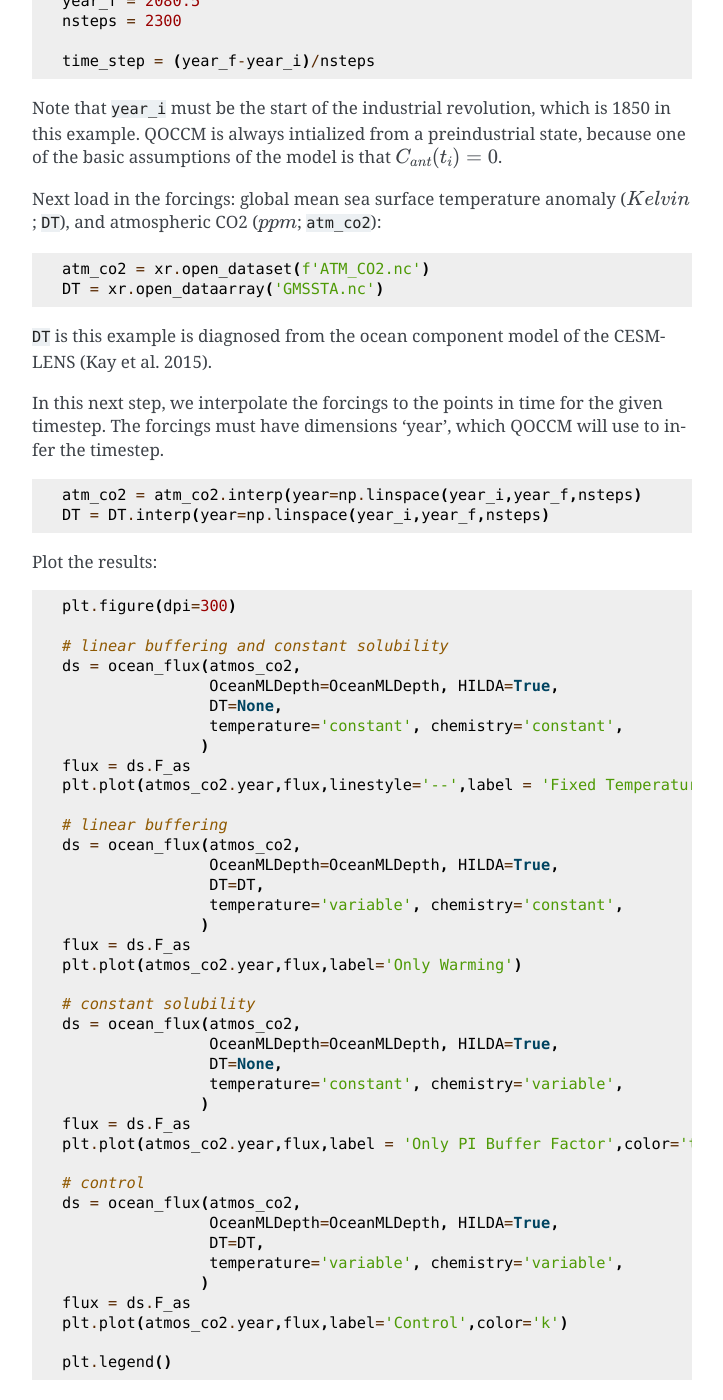
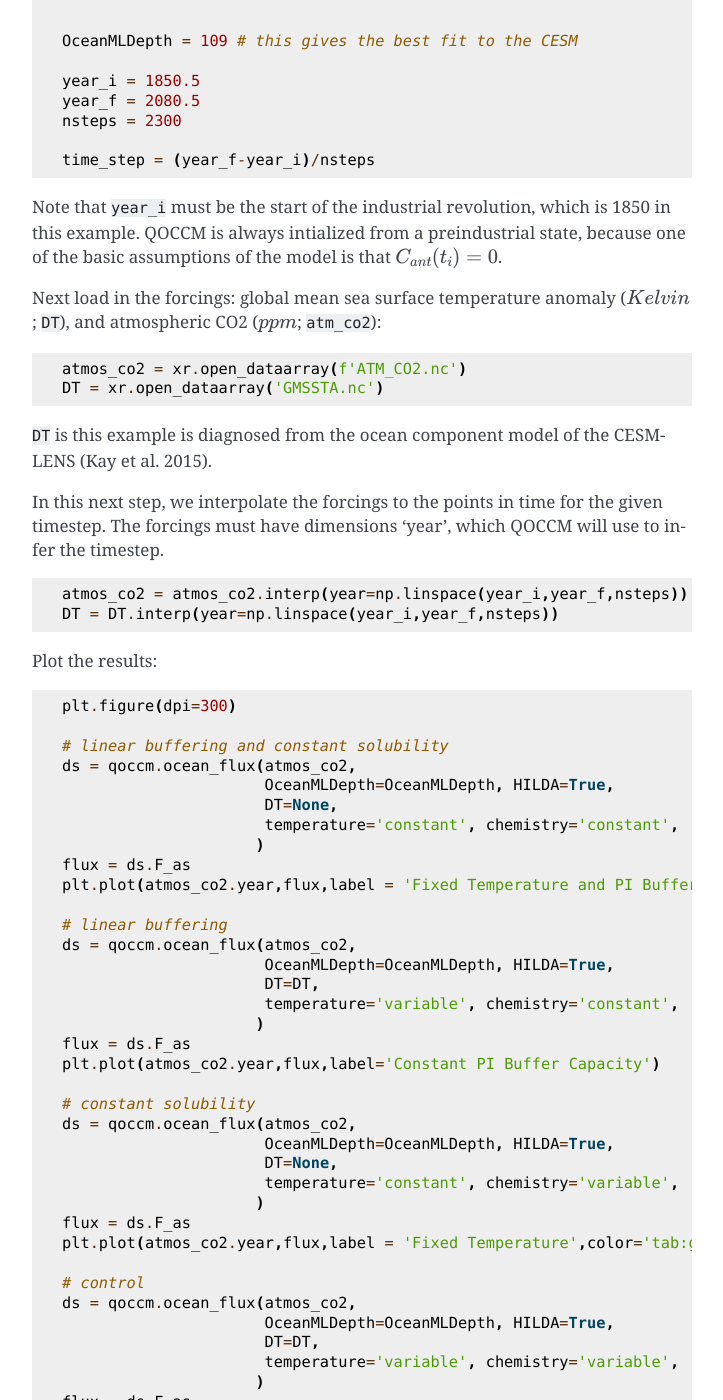
Before and after one commit to sridge/qoccm, a Sphinx documentation site: the page built from docs/source/examples.rst, in a window 1280 px wide and 1400 px high, scrolled down 607 px. Shown: the whole window, without its empty margins (388-1111 px from the left). Built offline with Sphinx 7.4.7, drawn with Linux system fonts in a browser that asks for light colours; some of the changed text lies outside the part shown.

```diff
--- a/docs/source/examples.rst
+++ b/docs/source/examples.rst
@@ -16,6 +16,11 @@
 
 .. code-block:: python
 
+	import qoccm
+	import xarray as xr
+	import numpy as np
+
+
 	OceanMLDepth = 109 # this gives the best fit to the CESM
 
 	year_i = 1850.5
@@ -30,7 +35,7 @@
 
 .. code-block:: python
 
-	atm_co2 = xr.open_dataset(f'ATM_CO2.nc')
+	atmos_co2 = xr.open_dataarray(f'ATM_CO2.nc')
 	DT = xr.open_dataarray('GMSSTA.nc')
 
 :code:`DT` is this example is diagnosed from the ocean component model of the CESM-LENS (Kay et al. 2015).
@@ -39,8 +44,8 @@
 
 .. code-block:: python
 
-	atm_co2 = atm_co2.interp(year=np.linspace(year_i,year_f,nsteps)
-	DT = DT.interp(year=np.linspace(year_i,year_f,nsteps)
+	atmos_co2 = atmos_co2.interp(year=np.linspace(year_i,year_f,nsteps))
+	DT = DT.interp(year=np.linspace(year_i,year_f,nsteps))
 
 Plot the results:
 
@@ -49,41 +54,43 @@
 	plt.figure(dpi=300)
 
 	# linear buffering and constant solubility
-	ds = ocean_flux(atmos_co2,
-	                OceanMLDepth=OceanMLDepth, HILDA=True,
-	                DT=None,
-	                temperature='constant', chemistry='constant',
-	               )
+	ds = qoccm.ocean_flux(atmos_co2,
+	                      OceanMLDepth=OceanMLDepth, HILDA=True,
+	                      DT=None,
+	                      temperature='constant', chemistry='constant',
+	                     )
 	flux = ds.F_as
-	plt.plot(atmos_co2.year,flux,linestyle='--',label = 'Fixed Temperature and PI Buffer Factor')
+	plt.plot(atmos_co2.year,flux,label = 'Fixed Temperature and PI Buffer Factor')
 
 	# linear buffering
-	ds = ocean_flux(atmos_co2,
-	                OceanMLDepth=OceanMLDepth, HILDA=True,
-	                DT=DT,
-	                temperature='variable', chemistry='constant',
-	               )
+	ds = qoccm.ocean_flux(atmos_co2,
+	                      OceanMLDepth=OceanMLDepth, HILDA=True,
+	                      DT=DT,
+	                      temperature='variable', chemistry='constant',
+	                     )
 	flux = ds.F_as
-	plt.plot(atmos_co2.year,flux,label='Only Warming')
+	plt.plot(atmos_co2.year,flux,label='Constant PI Buffer Capacity')
 
 	# constant solubility
-	ds = ocean_flux(atmos_co2,
-	                OceanMLDepth=OceanMLDepth, HILDA=True,
-	                DT=None,
-	                temperature='constant', chemistry='variable',
-	               )
+	ds = qoccm.ocean_flux(atmos_co2,
+	                      OceanMLDepth=OceanMLDepth, HILDA=True,
+	                      DT=None,
+	                      temperature='constant', chemistry='variable',
+	                     )
 	flux = ds.F_as
-	plt.plot(atmos_co2.year,flux,label = 'Only PI Buffer Factor',color='tab:green')
+	plt.plot(atmos_co2.year,flux,label = 'Fixed Temperature',color='tab:green')
 
 	# control
-	ds = ocean_flux(atmos_co2,
-	                OceanMLDepth=OceanMLDepth, HILDA=True,
-	                DT=DT,
-	                temperature='variable', chemistry='variable',
-	               )
+	ds = qoccm.ocean_flux(atmos_co2,
+	                      OceanMLDepth=OceanMLDepth, HILDA=True,
+	                      DT=DT,
+	                      temperature='variable', chemistry='variable',
+	                     )
 	flux = ds.F_as
 	plt.plot(atmos_co2.year,flux,label='Control',color='k')
 
+	plt.grid()
+	plt.xlim(1850.5,2080)
 	plt.legend()
 
 
```
Also changed, not shown: qoccm/__init__.py (+32 -25 lines).
